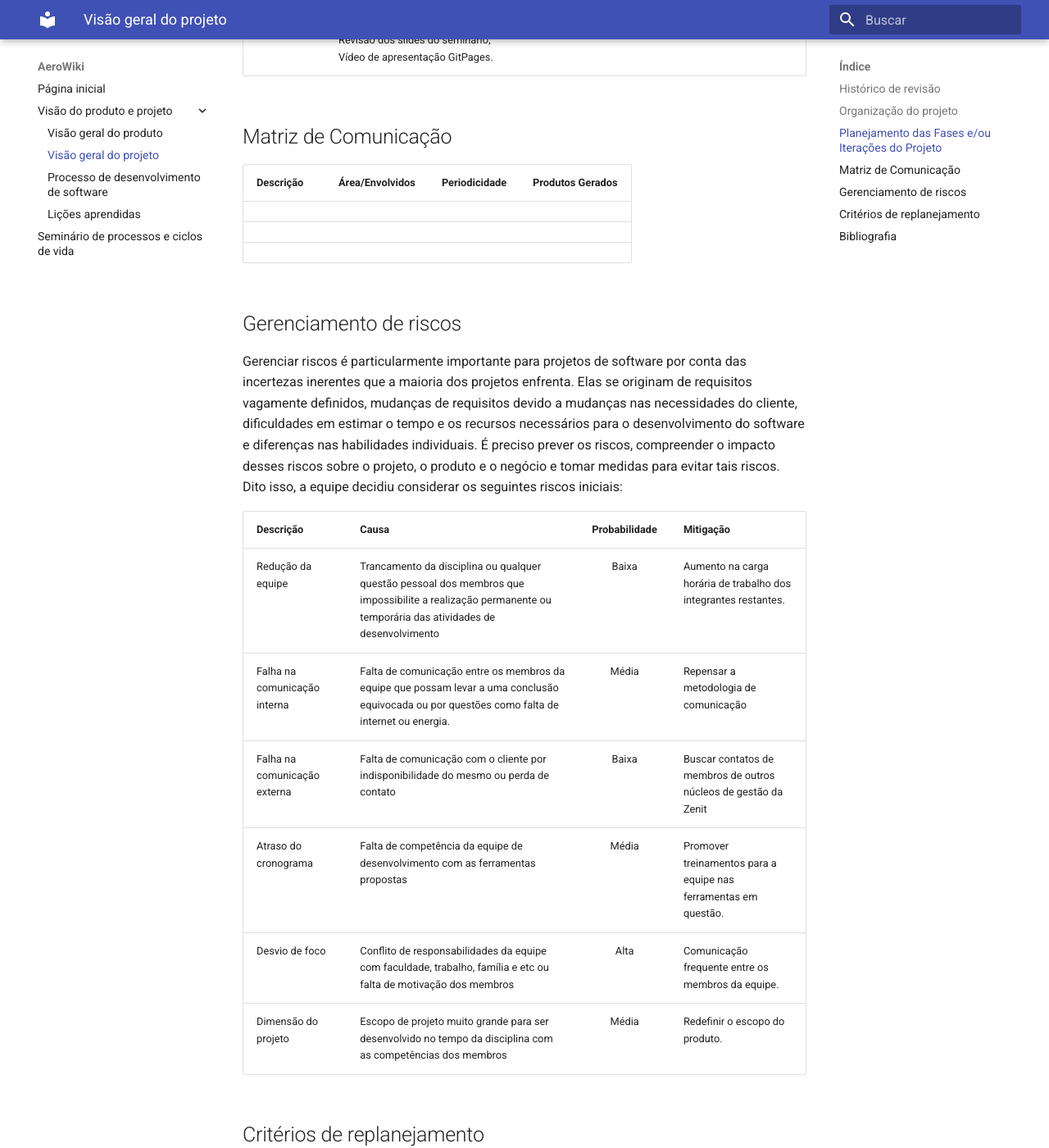
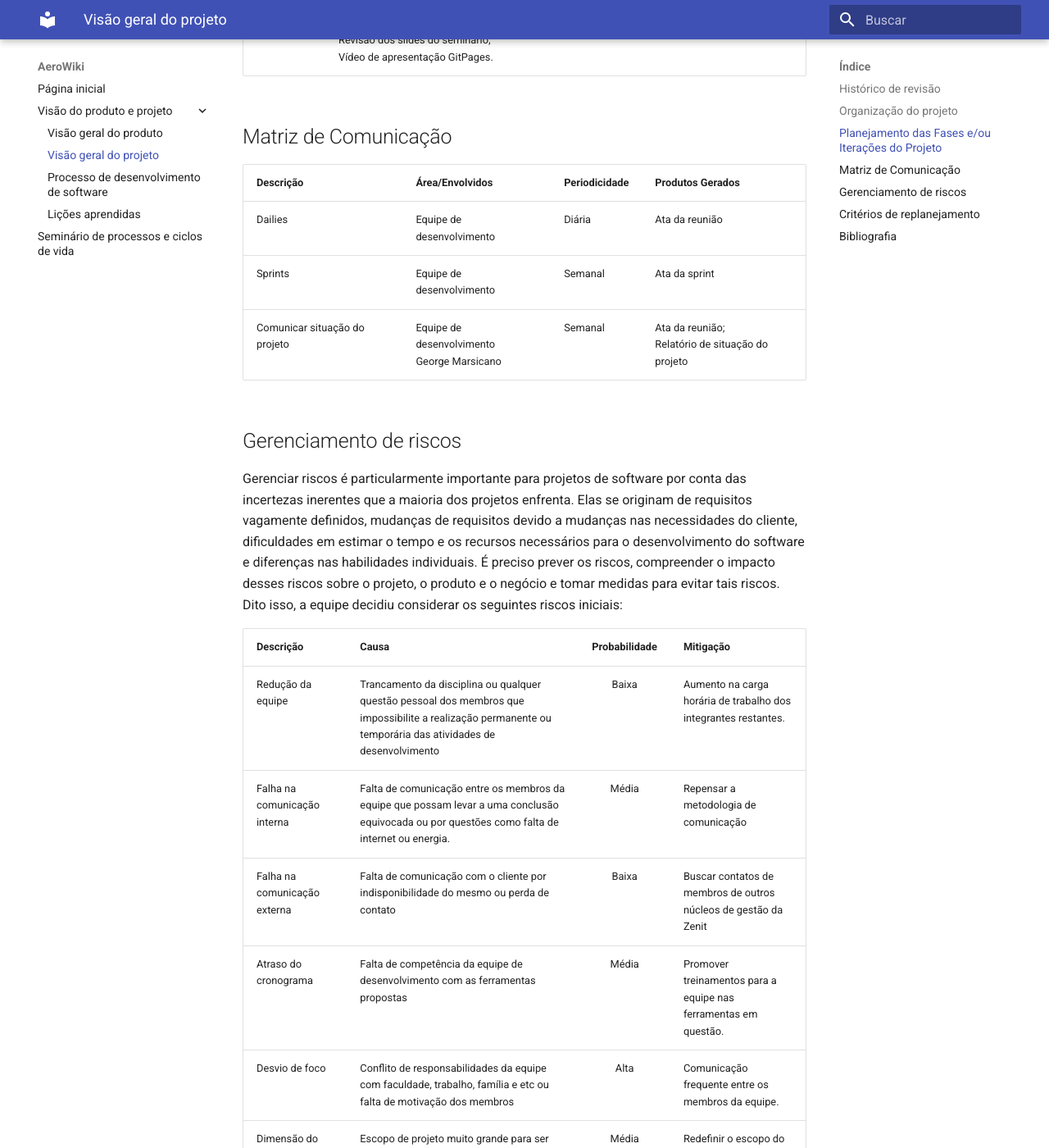
Before and after one commit to mdsreq-fga-unb/2022.2-AeroWiki, an MkDocs documentation site: the page built from docs/visao_do_produto_e_projeto/visao-do-projeto.md, in a window 1280 px wide and 1400 px high, scrolled down 1568 px. Shown: the whole window at 82% size. Built offline with MkDocs 1.6.1 and Material for MkDocs 9.7.7, drawn with Linux system fonts in a browser that asks for light colours; some of the changed text lies outside the part shown.

Commit message:
#4: adição de critérios de replanejamento e matriz comunicação
Co-authored-by: Arthur Trindade <arthur-catrindadeunb@hotmail.com>
Co-authored-by: Miguel Moreira <miguelmsoliveira@gmail.com>

```diff
--- a/docs/visao_do_produto_e_projeto/visao-do-projeto.md
+++ b/docs/visao_do_produto_e_projeto/visao-do-projeto.md
@@ -33,9 +33,9 @@
 
 | Descrição | Área/Envolvidos | Periodicidade | Produtos Gerados |
 | --------- | --------------- | ------------- | ---------------- |
-|           |                 |               |                  |
-|           |                 |               |                  |
-|           |                 |               |                  |
+| Dailies   | Equipe de desenvolvimento | Diária | Ata da reunião |
+| Sprints |   Equipe de desenvolvimento              | Semanal  | Ata da sprint |
+| Comunicar situação do projeto |Equipe de desenvolvimento <br>George Marsicano|Semanal|Ata da reunião;  <br> Relatório de situação do projeto                 |
 
 ## Gerenciamento de riscos
 Gerenciar riscos é particularmente importante para projetos de software por conta das incertezas inerentes que a maioria dos projetos enfrenta. Elas se originam de requisitos vagamente definidos, mudanças de requisitos devido a mudanças nas necessidades do cliente, dificuldades em estimar o tempo e os recursos necessários para o desenvolvimento do software e diferenças nas habilidades individuais. É preciso prever os riscos, compreender o impacto desses riscos sobre o projeto, o produto e o negócio e tomar medidas para evitar tais riscos. <br>
@@ -52,6 +52,10 @@
 
 
 ## Critérios de replanejamento
+<ul>
+  <li>Trancamento da disciplina por membros da equipe;</li>
+  <li>Escopo maior que o esperado para o desenvolvimento dentro do tempo da disciplina;</li>
+</ul>
 
 ## Bibliografia
 - Sommerville, I., Engenharia de software. 9th ed., Pearson Addison Wesley, 2011.
```
